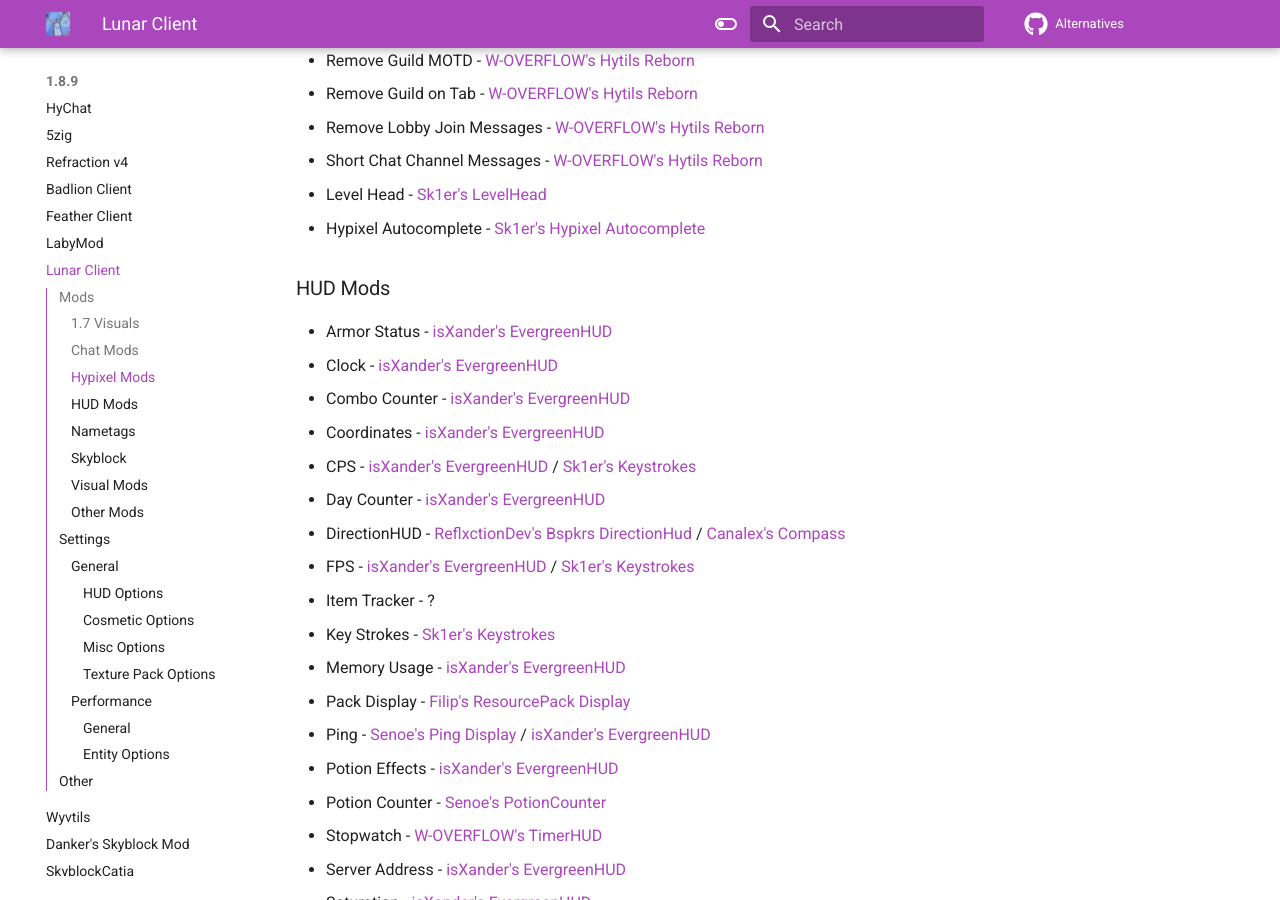
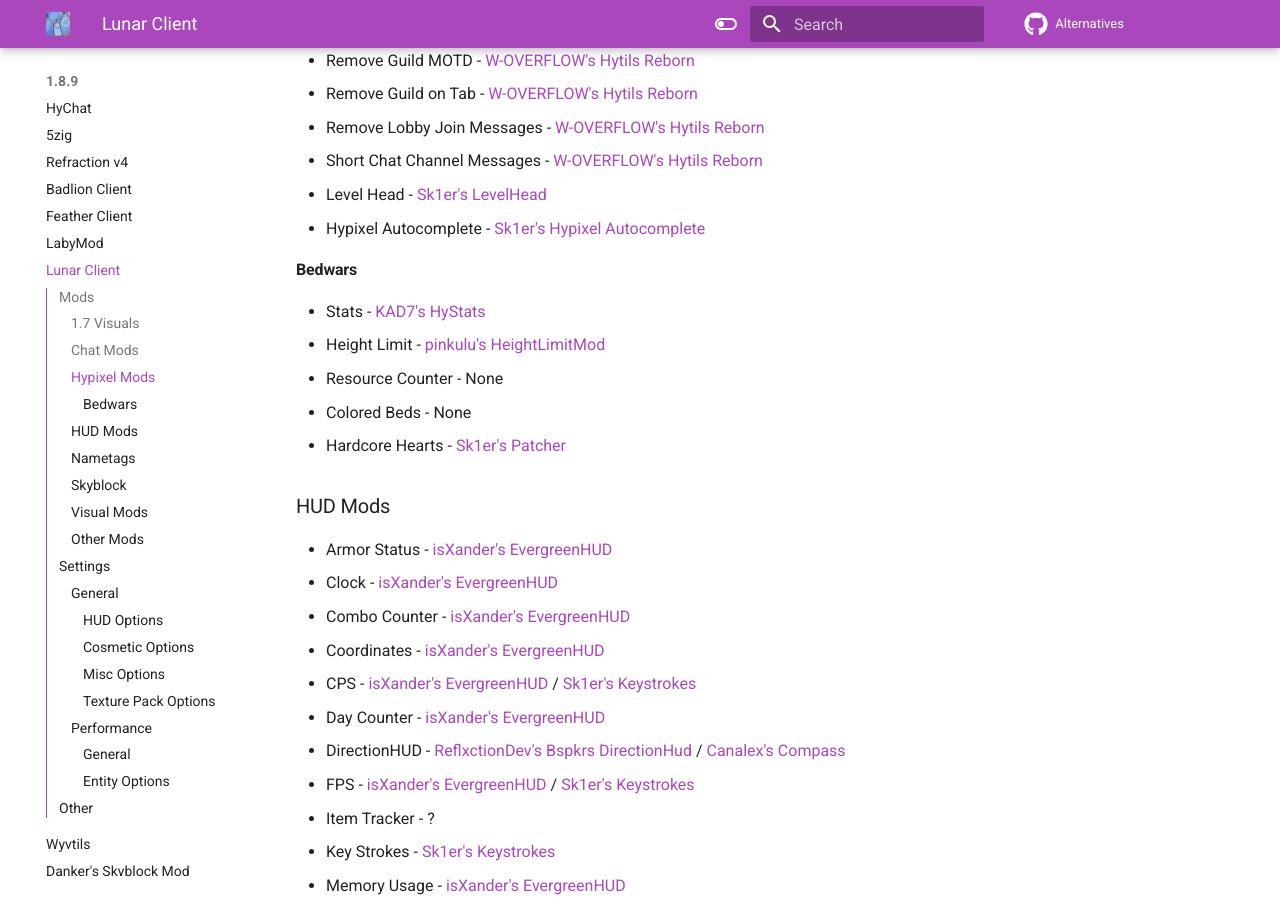
Before and after one commit to MicrocontrollersDev/Alternatives, an MkDocs documentation site: the page built from docs/1.8.9/lunar_client.md, in a window 1280 px wide and 900 px high, scrolled down 988 px. Built offline with MkDocs 1.6.1 and Material for MkDocs 9.7.7, drawn with Linux system fonts in a browser that asks for light colours; comment, search, counter and statistics services are not loaded; some of the changed text lies outside the part shown.

Commit message:
Bedwars Mods, Chunk Borders

```diff
--- a/docs/1.8.9/lunar_client.md
+++ b/docs/1.8.9/lunar_client.md
@@ -33,6 +33,14 @@
 * Short Chat Channel Messages - [W-OVERFLOW's Hytils Reborn](https://github.com/W-OVERFLOW/Hytils-Reborn/releases/latest)
 * Level Head - [Sk1er's LevelHead](https://www.sk1er.club/mods/level_head)
 * Hypixel Autocomplete - [Sk1er's Hypixel Autocomplete](https://sk1er.club/mods/hypixel_auto_complete)
+
+#### Bedwars
+
+* Stats - [KAD7's HyStats](https://www.mediafire.com/file/so4sw1wn8aso68i/HyStats-v4.1_1.8.9.jar/file)
+* Height Limit - [pinkulu's HeightLimitMod](https://modrinth.com/mod/hlm/version/3.2)
+* Resource Counter - None
+* Colored Beds - None
+* Hardcore Hearts - [Sk1er's Patcher](https://sk1er.club/mods/patcher)
 
 ### HUD Mods
 
```
Also changed, not shown: other parts of docs/1.8.9/lunar_client.md (+1 -0 lines).
